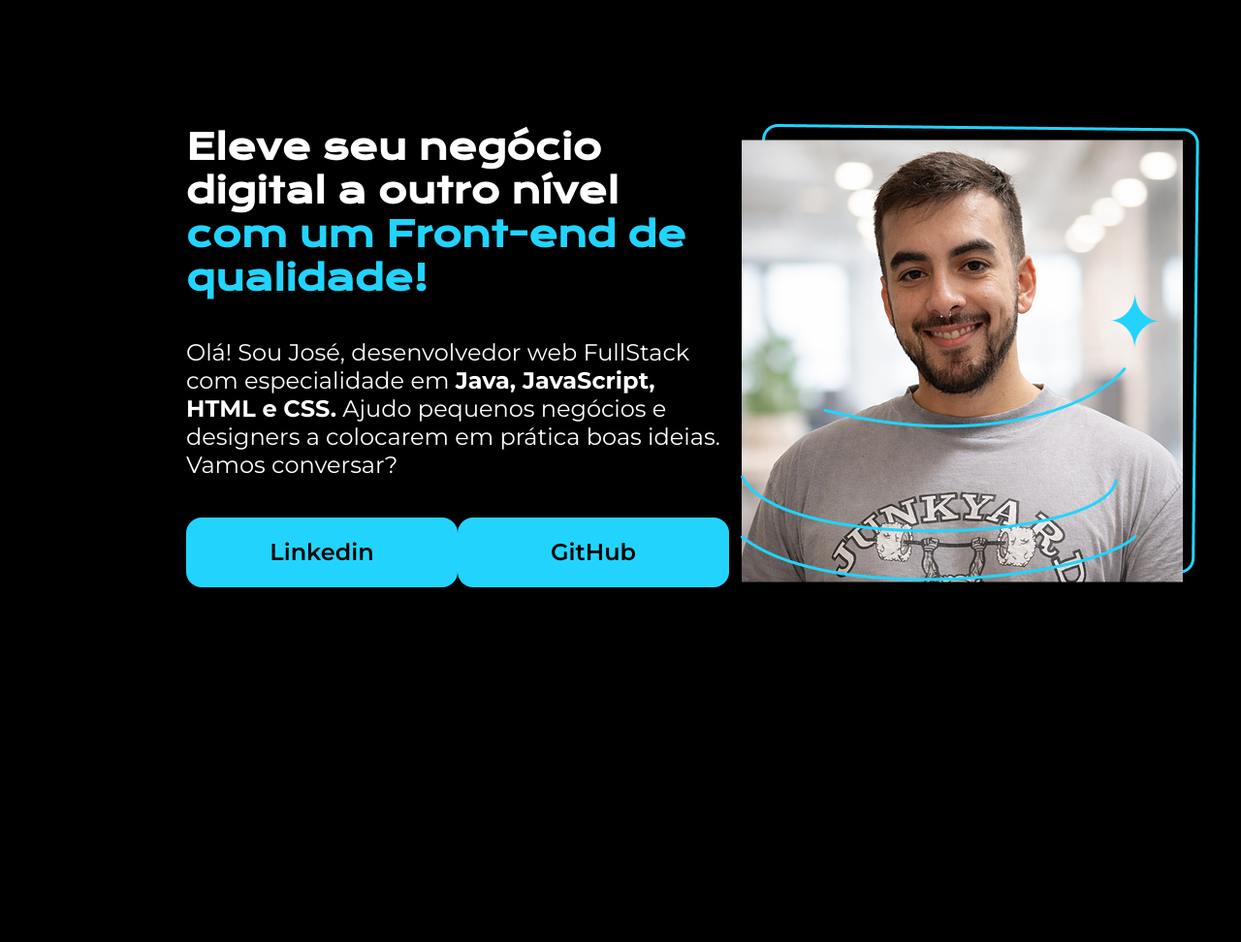
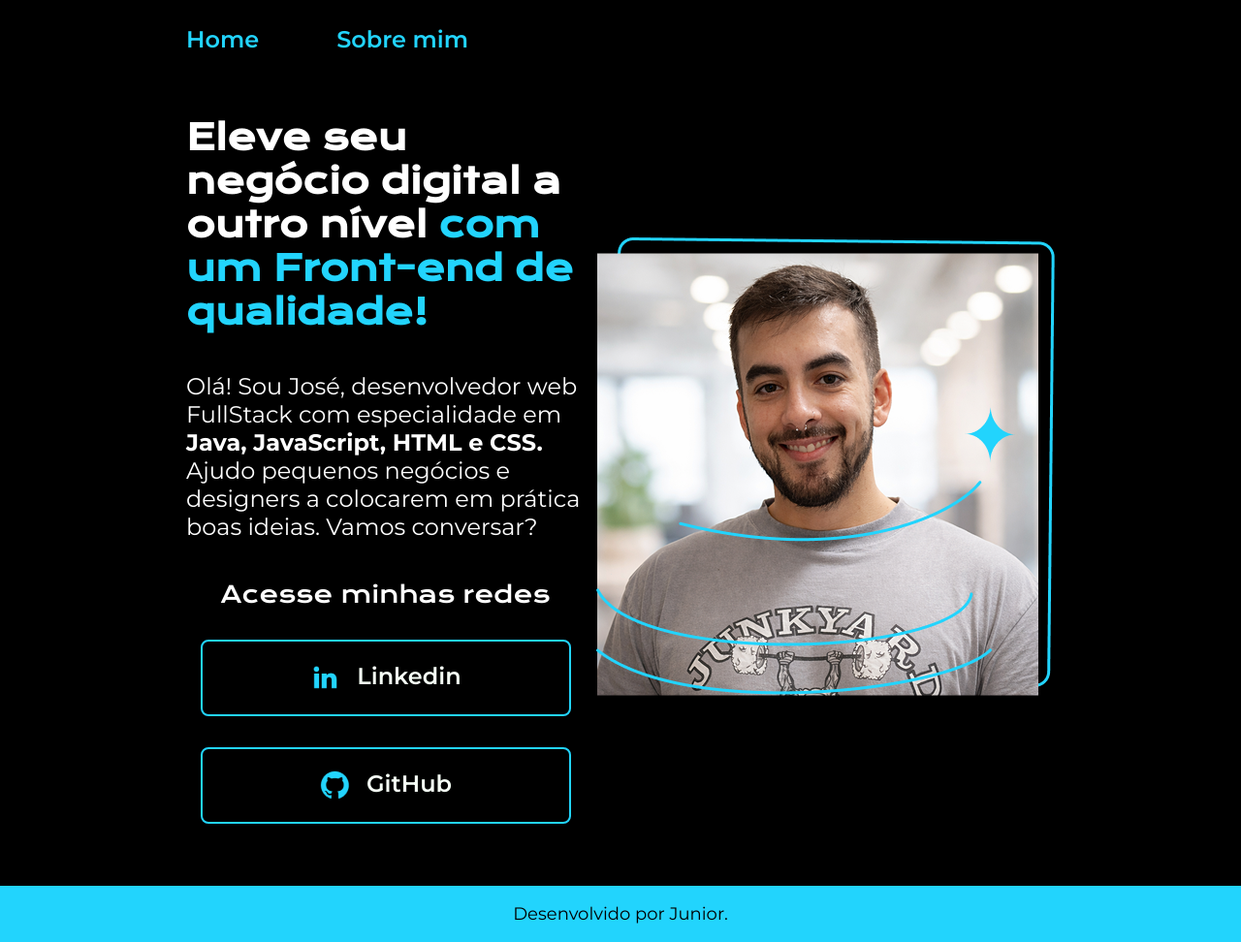
Before and after one commit to Juniorzeh/Portfolio-curso-html-css, a plain HTML site: page index.html in a window 1280 px wide. Shown: the whole page at 97% size. Before the commit the page ends 928 px from the top, so only its background shows below. Drawn offline with nearby package versions, Linux system fonts and the light colour scheme.

Commit message:
Ajustando estilização e adicionando nova pagina

```diff
--- a/index.html
+++ b/index.html
@@ -1,14 +1,17 @@
 <!DOCTYPE html>
-<html lang="en">
+<html lang="pt-br">
 <head>
     <meta charset="UTF-8">
     <meta name="viewport" content="width=device-width, initial-scale=1.0">
     <title>Meu Portfólio</title>
-    <link rel="stylesheet" href="style.css">
+    <link rel="stylesheet" href="styles/style.css">
 </head>
 <body>
-    <header>
-
+    <header class="cabecalho">
+        <nav class="cabecalho__menu">
+            <a class="cabecalho__menu_link" href="index.html">Home</a>
+            <a class="cabecalho__menu_link" href="about.html">Sobre mim</a>
+        </nav>
     </header>
     <main class="apresentacao">
         <section class="apresentacao__conteudo">
@@ -20,14 +23,21 @@
                 Ajudo pequenos negócios e designers a colocarem em prática boas ideias.
                 Vamos conversar?</p>
             <div class="apresentacao__links">
-                <a class="apresentacao__links_link" href="https://www.linkedin.com/in/josé-pereira-junior/">Linkedin</a>
-                <a class="apresentacao__links_link" href="https://github.com/Juniorzeh">GitHub</a>
+                <h2 class="apresentacao_links_subtitulo">Acesse minhas redes</h2>
+                <a class="apresentacao__links_link" href="https://www.linkedin.com/in/josé-pereira-junior/">
+                    <img src="assets/linkedin.png">
+                    Linkedin
+                </a>
+                <a class="apresentacao__links_link" href="https://github.com/Juniorzeh">
+                    <img src="assets/github.png">
+                    GitHub
+                </a>
             </div>
         </section>
-        <img src="fotoPerfil.png" alt="foto de perfil">
+        <img src="assets/fotoPerfil.png" alt="foto de perfil">
     </main>
-    <footer>
-
+    <footer class="rodape">
+        <p>Desenvolvido por Junior.</p>
     </footer>
 </body>
 </html>
--- a/style.css
+++ /dev/null
@@ -1,59 +0,0 @@
-@import url('https://fonts.googleapis.com/css2?family=Krona+One&family=Montserrat:ital,wght@0,100..900;1,100..900&display=swap');
-
-*{
-    margin: 0;
-    padding: 0;
-}
-
-body{
-    box-sizing: border-box;
-    height: 100vh;
-    background-color: black;
-    color: white;
-}
-
-.titulo-destaque {
-    color: #22D4FD;
-}
-
-.apresentacao{
-    margin: 10% 15%;
-    display: flex;
-    align-items: center;
-    justify-content: space-between;
-}
-
-.apresentacao__conteudo{
-    width: 615px;
-    display: flex;
-    flex-direction: column;
-    gap: 40px;
-}
-
-.apresentacao__conteudo__titulo{
-    font-size: 36px;
-    font-family: "Krona One", sans-serif;
-}
-
-.apresentacao__conteudo__texto{
-    font-size: 24px;
-    font-family: "Montserrat", sans-serif;
-}
-
-.apresentacao__links{
-    display: flex;
-    justify-content: space-between;
-}
-
-.apresentacao__links_link{
-    background-color: #22D4FD;
-    width: 280px;
-    text-align: center;
-    border-radius: 16px;
-    font-size: 24px;
-    padding: 21.5px 0;
-    text-decoration: none;
-    font-weight: 600;
-    color: black;
-    font-family: "Montserrat", sans-serif;
-}
--- /dev/null
+++ b/styles/style.css
@@ -0,0 +1,103 @@
+@import url('https://fonts.googleapis.com/css2?family=Krona+One&family=Montserrat:ital,wght@0,100..900;1,100..900&display=swap');
+
+*{
+    margin: 0;
+    padding: 0;
+}
+
+body{
+    /* height: 100vh; */
+    box-sizing: border-box;
+    background-color: black;
+    color: white;
+}
+
+.cabecalho{
+    padding: 2% 0% 0% 15%;
+}
+
+.cabecalho__menu{
+    display: flex;
+    gap: 80px;
+}
+
+.cabecalho__menu_link{
+    font-family: 'Montserrat', sans-serif;
+    font-size: 24px;
+    font-weight: 600;
+    color: #22D4FD;
+    text-decoration: none;
+}
+
+.apresentacao{
+    padding: 5% 15%;
+    display: flex;
+    align-items: center;
+    justify-content: space-between;
+}
+
+.apresentacao__conteudo{
+    width: 615px;
+    display: flex;
+    flex-direction: column;
+    gap: 40px;
+}
+
+.apresentacao__conteudo__titulo{
+    font-size: 36px;
+    font-family: "Krona One", sans-serif;
+}
+
+.titulo-destaque {
+    color: #22D4FD;
+}
+
+.apresentacao__conteudo__texto{
+    font-size: 24px;
+    font-family: "Montserrat", sans-serif;
+}
+
+.apresentacao__links{
+    display: flex;
+    flex-direction: column;
+    justify-content: space-between;
+    align-items: center;
+    gap: 32px;
+}
+
+.apresentacao_links_subtitulo{
+    font-family: 'Krona One', sans-serif;
+    font-weight: 400;
+    font-size: 24px;
+}
+
+.apresentacao__links_link{
+    /* background-color: #22D4FD; */
+    display: flex;
+    justify-content: center;
+    gap: 16px;
+    border: 2px solid #22D4FD;
+    width: 378px;
+    text-align: center;
+    border-radius: 8px;
+    font-size: 24px;
+    padding: 21.5px 0;
+    text-decoration: none;
+    font-weight: 600;
+    color: #f6fff6;
+    font-family: "Montserrat", sans-serif;
+}
+
+.apresentacao__links_link:hover{
+    background-color: #272727;
+}
+
+.rodape{
+    color: #000000;
+    background-color: #22D4FD;
+    padding: 18px;
+    text-align: center;
+    font-family: 'Montserrat', sans-serif;
+    font-size: 18px;
+    font-weight: 400;
+}
```
Also changed, not shown: about.html (added, +34 -0 lines), assets/fotoPerfil.png (renamed from fotoPerfil.png), assets/github.png (added), assets/index.png (added), assets/instagram.png (added), assets/linkedin.png (added), assets/twitch.png (added), assets/twitter-novo.png (added), assets/twitter.png (added).
